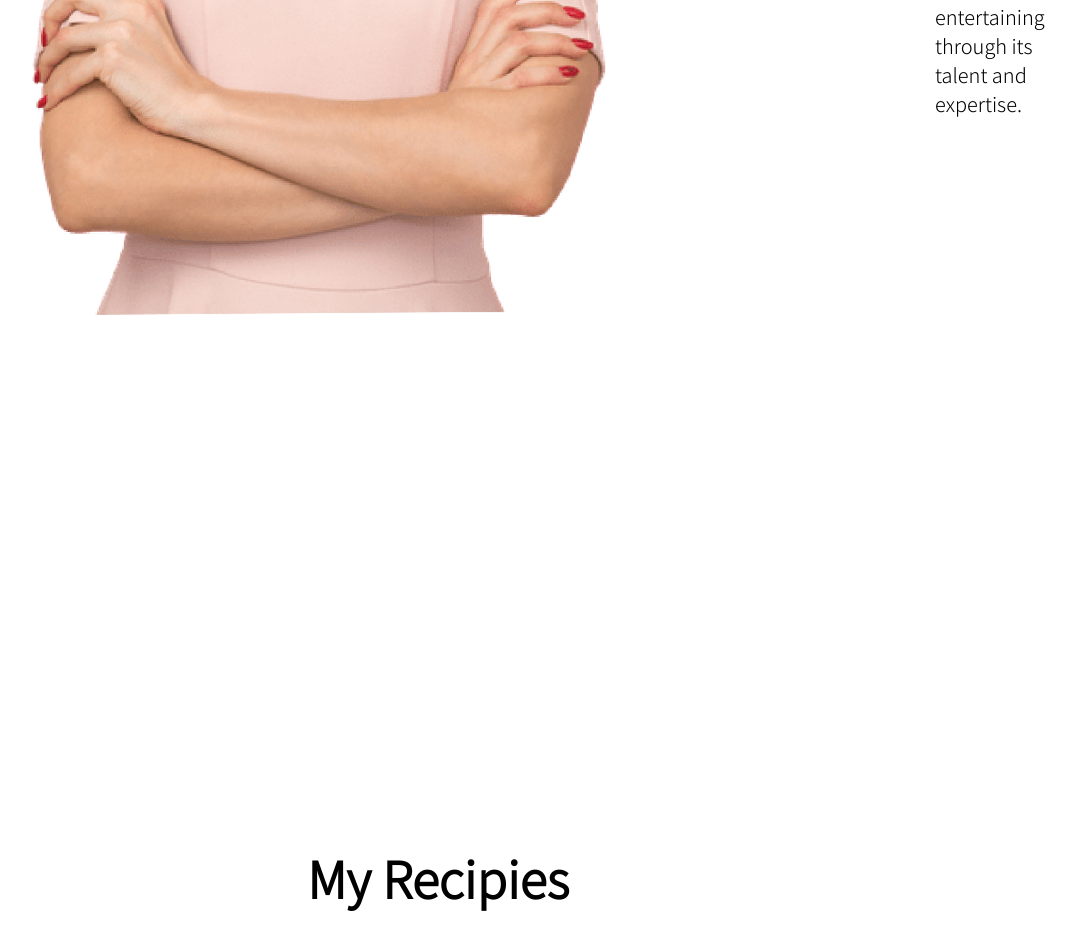
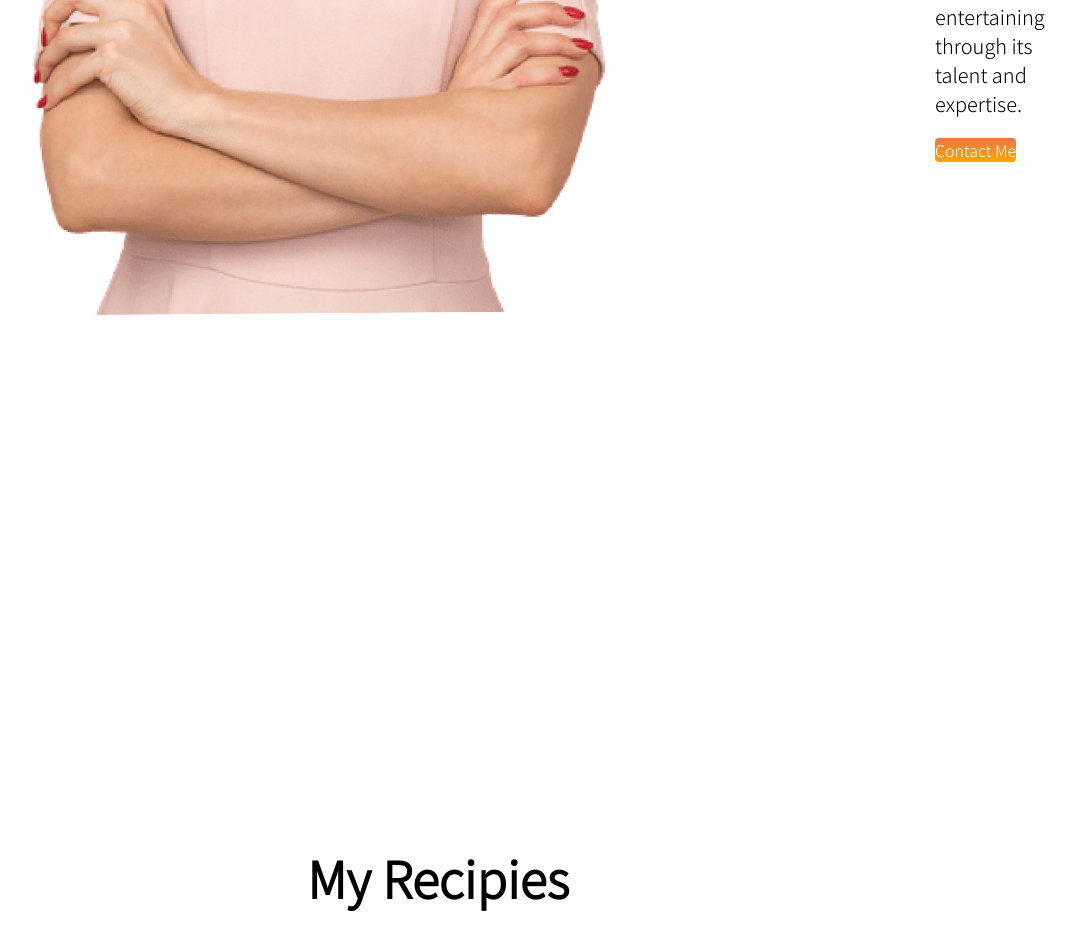
Before and after one commit to mehesultana/food-network, a plain HTML site: page index.html in a window 1280 px wide. Shown: the part 1740-2675 px from the top of the page, without its empty margins (197-1273 px from the left). Drawn offline with Linux system fonts and the light colour scheme.

Commit message:
button added

```diff
--- a/index.html
+++ b/index.html
@@ -83,7 +83,13 @@
                 joy of food. The network strives to be viewers' best friend in food and is committed to leading by
                 teaching, inspiring, empowering and entertaining through its talent and expertise.
             </p>
+
+            <a class="link-button" target="_blank" href="https://www.linkedin.com/in/sultanamehe/
+            "> Contact Me </a>
+
         </div>
+
+
     </section>
 
     <section>
```
Also changed, not shown: style.css (line endings or trailing spaces).
